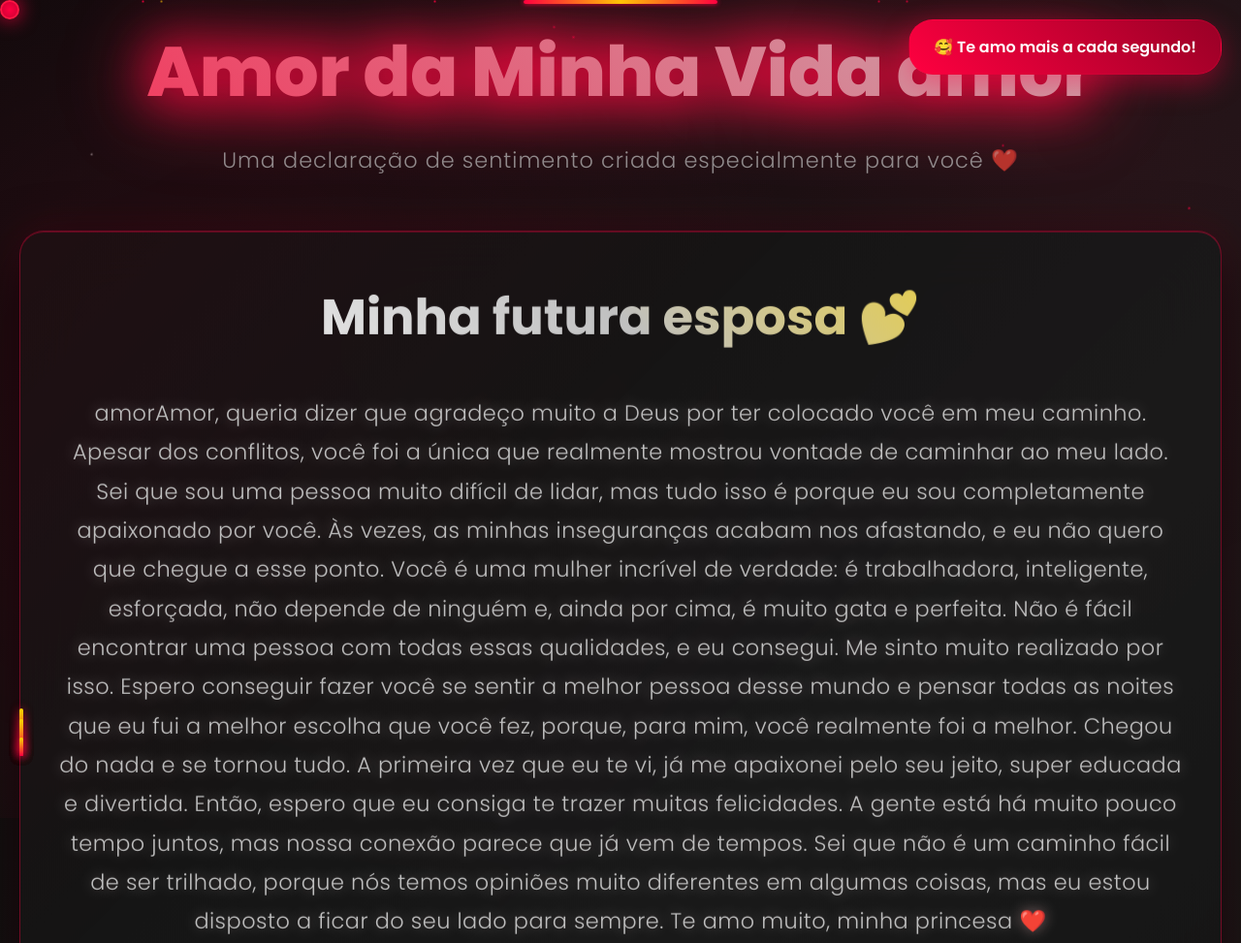
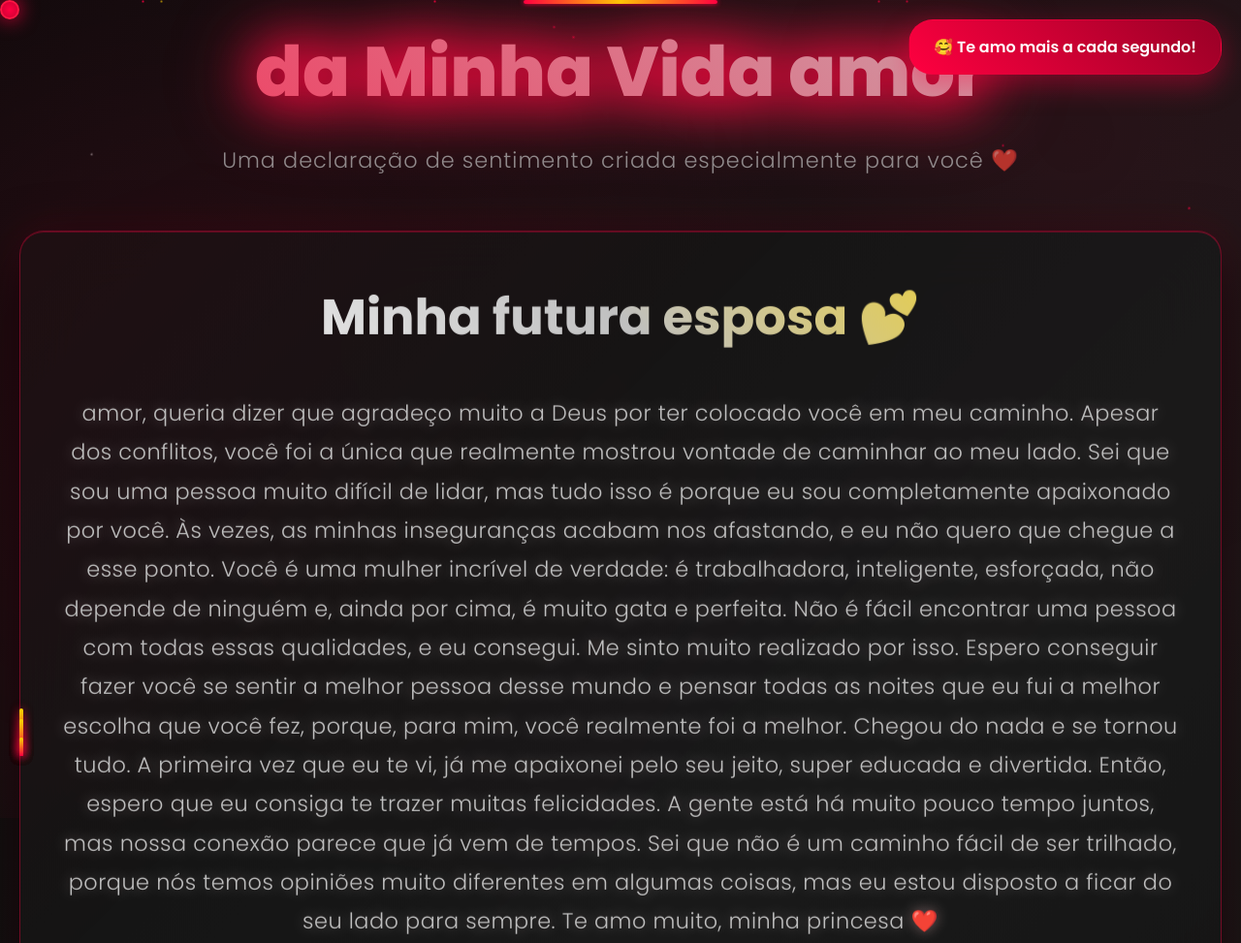
Before and after one commit to hendrickzera2-create/minha_princesa, a plain HTML site: page index.html in a window 1280 px wide. Shown: the top 973 px of the page at 97% size. Drawn offline with Linux system fonts and the light colour scheme.

Commit message:
Add files via upload

```diff
--- a/index.html
+++ b/index.html
@@ -722,14 +722,14 @@
 
     <div class="container">
         <header class="header">
-            <h1>Amor da Minha Vida <span class="girlfriend-name"></span></h1>
+            <h1> da Minha Vida <span class="girlfriend-name"></span></h1>
             <p>Uma declaração de sentimento criada especialmente para você ❤️</p>
         </header>
 
         <main class="love-card">
             <h2>Minha futura esposa 💕</h2>
             <div class="love-message">
-                <p><span class="girlfriend-name"></span>Amor, queria dizer que agradeço muito a Deus por ter colocado você em meu caminho. Apesar dos conflitos, você foi a única que realmente mostrou vontade de caminhar ao meu lado. Sei que sou uma pessoa muito difícil de lidar, mas tudo isso é porque eu sou completamente apaixonado por você. Às vezes, as minhas inseguranças acabam nos afastando, e eu não quero que chegue a esse ponto.
+                <p><span class="girlfriend-name"></span>, queria dizer que agradeço muito a Deus por ter colocado você em meu caminho. Apesar dos conflitos, você foi a única que realmente mostrou vontade de caminhar ao meu lado. Sei que sou uma pessoa muito difícil de lidar, mas tudo isso é porque eu sou completamente apaixonado por você. Às vezes, as minhas inseguranças acabam nos afastando, e eu não quero que chegue a esse ponto.
 Você é uma mulher incrível de verdade: é trabalhadora, inteligente, esforçada, não depende de ninguém e, ainda por cima, é muito gata e perfeita. Não é fácil encontrar uma pessoa com todas essas qualidades, e eu consegui. Me sinto muito realizado por isso.
 Espero conseguir fazer você se sentir a melhor pessoa desse mundo e pensar todas as noites que eu fui a melhor escolha que você fez, porque, para mim, você realmente foi a melhor. Chegou do nada e se tornou tudo. A primeira vez que eu te vi, já me apaixonei pelo seu jeito, super educada e divertida.
 Então, espero que eu consiga te trazer muitas felicidades. A gente está há muito pouco tempo juntos, mas nossa conexão parece que já vem de tempos. Sei que não é um caminho fácil de ser trilhado, porque nós temos opiniões muito diferentes em algumas coisas, mas eu estou disposto a ficar do seu lado para sempre.
@@ -773,7 +773,7 @@ Te amo muito, minha princesa ❤️</p>
 
         <footer class="footer">
             <p>Criado com todo <span class="heart-beat">amor</span> do universo</p>
-            <p>Para a <span class="girlfriend-name"></span> mais especial do mundo! 💫</p>
+            <p>Para pessoa<span class="girlfriend-name"></span> mais especial do mundo! 💫</p>
             <p> 💑</p>
         </footer>
     </div>
```
